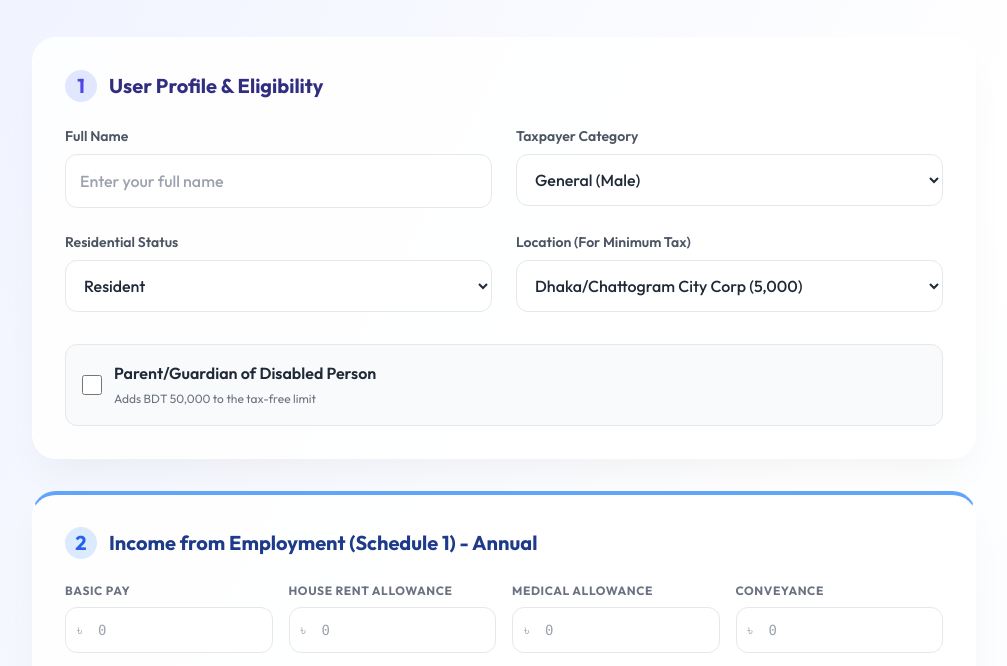
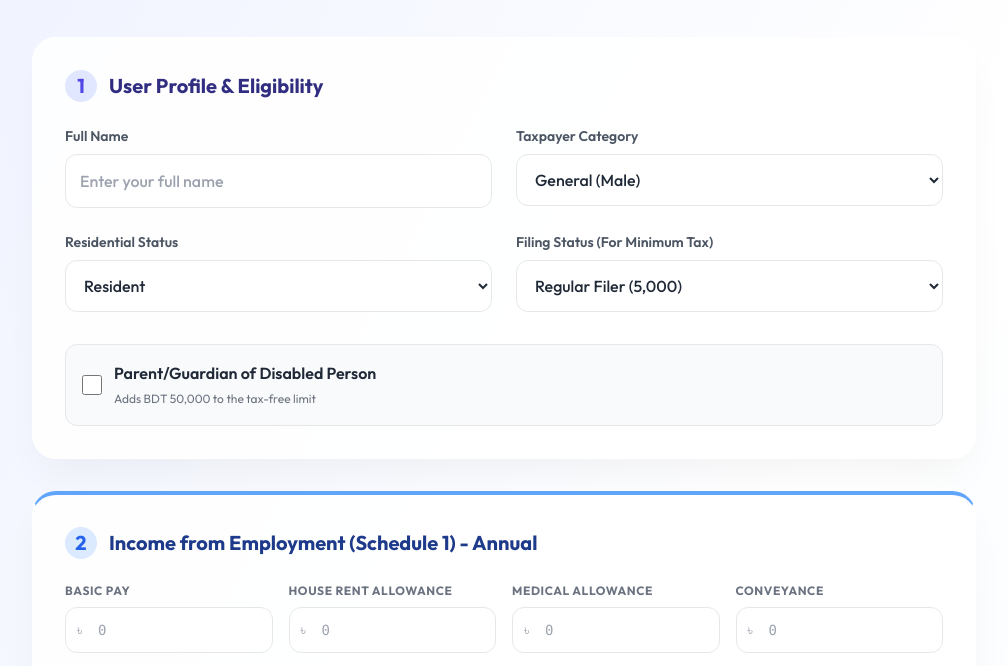
Before and after one commit to sshihabb007/Bangladesh-e-Return, a plain HTML site: page index.html in a window 1280 px wide. Shown: the part 131-797 px from the top of the page, without its empty margins (136-1143 px from the left). Drawn offline with nearby package versions, Linux system fonts and the light colour scheme.

Commit message:
Update tax logic for AY 2026-27

```diff
--- a/index.html
+++ b/index.html
@@ -88,7 +88,7 @@
                     Smart E-Return
                 </h1>
                 <p class="text-base font-medium text-gray-500 dark:text-gray-400 mt-2 tracking-wide flex items-center gap-2">
-                    <span class="w-2 h-2 rounded-full bg-green-500 animate-pulse"></span> Assessment Year 2025-26
+                    <span class="w-2 h-2 rounded-full bg-green-500 animate-pulse"></span> Assessment Year 2026-27
                 </p>
             </div>
             <button id="toggleTheme_shihab" class="p-3.5 rounded-full bg-white dark:bg-slate-700 shadow-md hover:shadow-lg transform hover:rotate-12 transition-all duration-300 border border-gray-100 dark:border-slate-600">
@@ -128,11 +128,10 @@
                         </select>
                     </div>
                     <div>
-                        <label class="block text-sm font-semibold mb-2 text-gray-600 dark:text-gray-300">Location (For Minimum Tax)</label>
+                        <label class="block text-sm font-semibold mb-2 text-gray-600 dark:text-gray-300">Filing Status (For Minimum Tax)</label>
                         <select id="location_shihab" class="w-full border rounded-xl p-3.5 bg-white dark:bg-slate-800 border-gray-200 dark:border-slate-600 input_focus_mehedi transition-all duration-200 font-medium cursor-pointer">
-                            <option value="5000">Dhaka/Chattogram City Corp (5,000)</option>
-                            <option value="4000">Other City Corp (4,000)</option>
-                            <option value="3000">Outside City Corp (3,000)</option>
+                            <option value="5000">Regular Filer (5,000)</option>
+                            <option value="1000">First-time Filer (1,000)</option>
                         </select>
                     </div>
                     <div class="md:col-span-2 mt-2">
```
